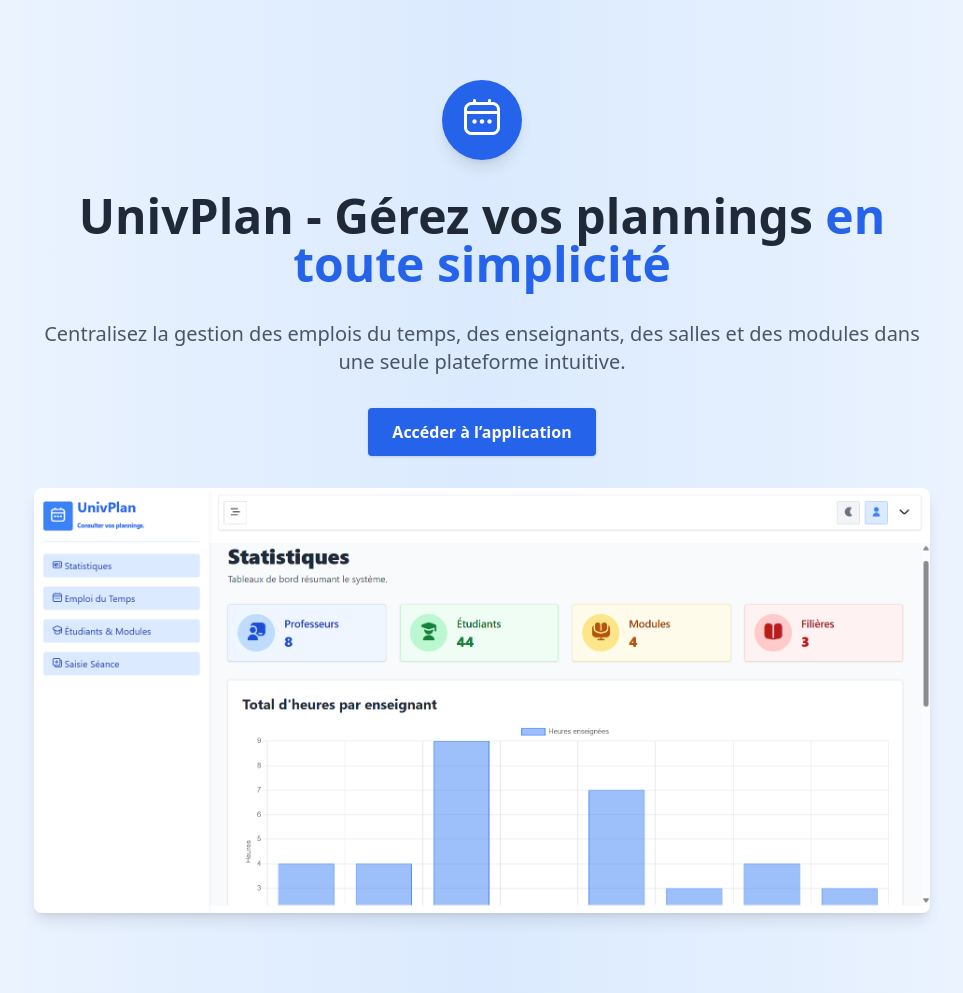
After one commit to ibraum/UnivPlan, a PHP site: page /emploi-du-temps/index.html in a window 1280 px wide. The commit adds this page. Shown: the whole page, without its empty margins (158-1121 px from the left). Run offline with PHP 8.4, Linux system fonts and the light colour scheme; some libraries are stand-ins or nearby versions.

Commit message:
landing page

```diff
--- a/dashboard.php
+++ b/dashboard.php
@@ -12,6 +12,7 @@
 <head>
   <meta charset="UTF-8" />
   <title>Sidebar Responsive</title>
+  <link rel="icon" type="image/svg+xml" href="assets/images/favicon.svg" />
   <link rel='stylesheet' href='https://cdn-uicons.flaticon.com/3.0.0/uicons-regular-rounded/css/uicons-regular-rounded.css'>
   <link rel='stylesheet' href='https://cdn-uicons.flaticon.com/3.0.0/uicons-solid-rounded/css/uicons-solid-rounded.css'>
   <script src="https://cdn.tailwindcss.com"></script>
--- /dev/null
+++ b/index.html
@@ -0,0 +1,39 @@
+<!DOCTYPE html>
+<html lang="fr">
+<head>
+  <meta charset="UTF-8" />
+  <title>UnivPlan - Votre emploi du temps simplifié</title>
+  <script src="https://cdn.tailwindcss.com"></script>
+  <link rel="icon" type="image/svg+xml" href="assets/images/favicon.svg" />
+  <link rel='stylesheet' href='https://cdn-uicons.flaticon.com/3.0.0/uicons-regular-rounded/css/uicons-regular-rounded.css'>
+  <link rel='stylesheet' href='https://cdn-uicons.flaticon.com/3.0.0/uicons-solid-rounded/css/uicons-solid-rounded.css'>
+</head>
+<body class="bg-gradient-to-r from-blue-50 via-blue-100 to-blue-50 min-h-screen flex flex-col justify-center items-center px-4">
+
+  <div class="max-w-4xl mx-auto text-center space-y-8 py-20">
+    <div class="flex justify-center mb-6">
+      <span class="w-[80px] h-[80px] bg-blue-600 text-white flex items-center justify-center rounded-full shadow-lg text-4xl">
+        <i class="fi fi-rr-calendar"></i>
+      </span>
+    </div>
+
+    <h1 class="text-4xl md:text-5xl font-extrabold text-gray-800">
+      UnivPlan - Gérez vos plannings <span class="text-blue-600">en toute simplicité</span>
+    </h1>
+    <p class="text-gray-600 text-lg md:text-xl">
+      Centralisez la gestion des emplois du temps, des enseignants, des salles et des modules dans une seule plateforme intuitive.
+    </p>
+
+    <div class="flex flex-col md:flex-row justify-center gap-4 mt-8">
+      <a href="dashboard.php" class="bg-blue-600 hover:bg-blue-700 text-white font-semibold py-3 px-6 rounded shadow transition">
+        Accéder à l’application
+      </a>
+    </div>
+
+    <div class="mt-10 flex justify-center">
+      <img src="assets/images/image.png" alt="Illustration UnivPlan" class="rounded-lg shadow-lg max-w-full h-auto">
+    </div>
+  </div>
+
+</body>
+</html>
```
Also changed, not shown: assets/images/favicon.svg (added), assets/images/image.png.
